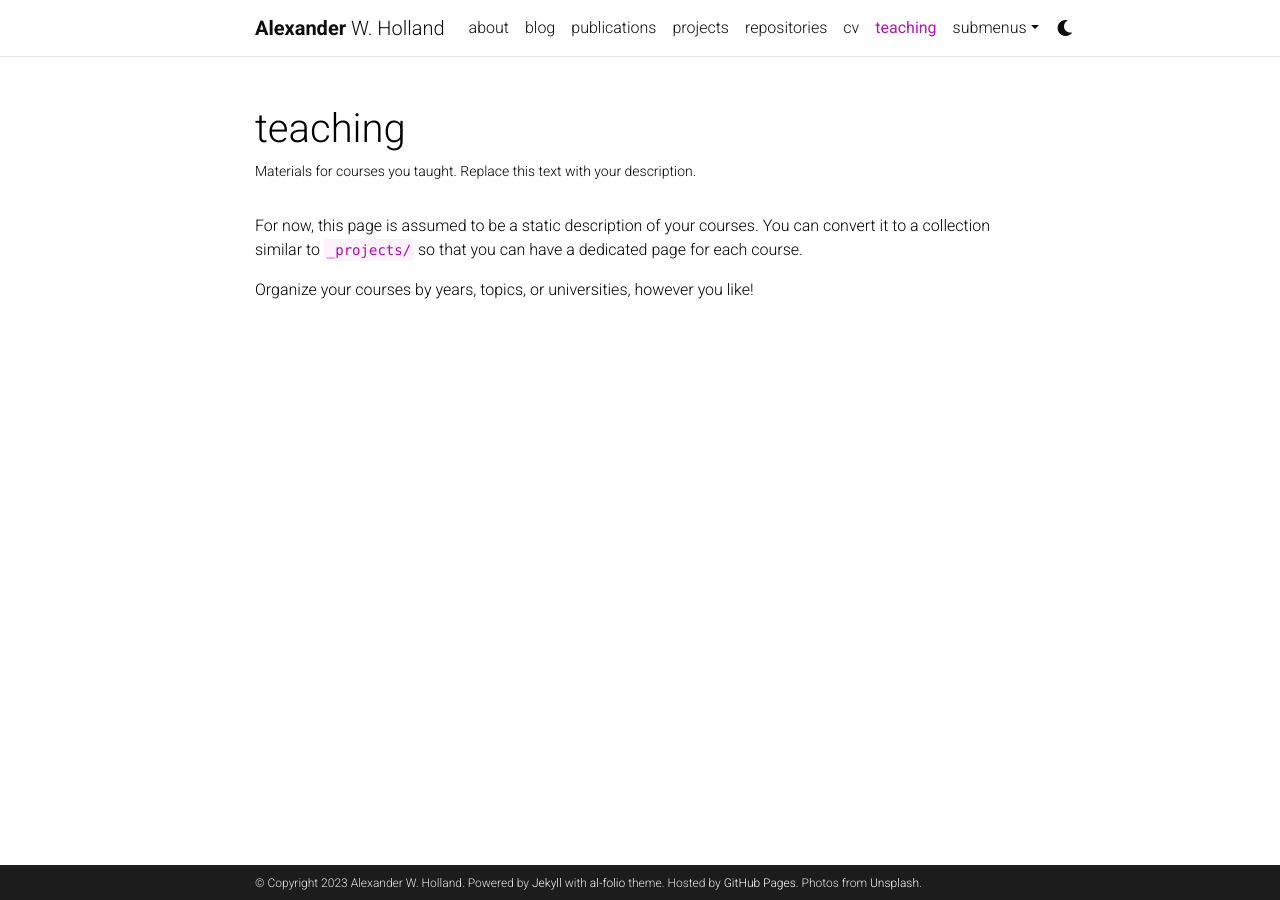
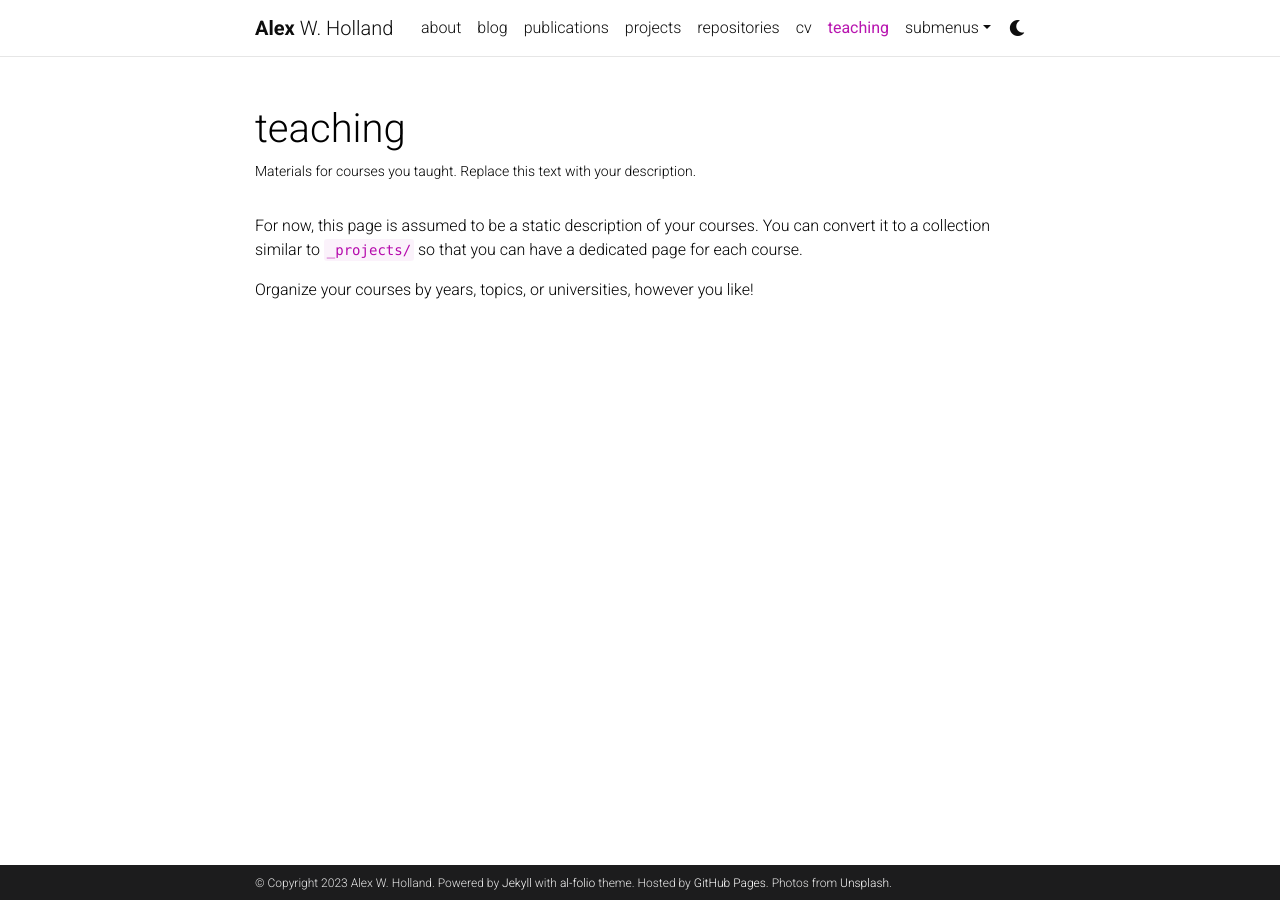
Before and after one commit to alexwholland/alexwholland.github.io, a Jekyll site: the page built from _pages/teaching.md, in a window 1280 px wide. Built offline with Jekyll 4.4.1, drawn with Linux system fonts in a browser that asks for light colours; comment, search, counter and statistics services are not loaded; a style sheet for code colours, icons or effects is not loaded.

Commit message:
test deployment

```diff
--- a/_config.yml
+++ b/_config.yml
@@ -3,7 +3,7 @@
 # -----------------------------------------------------------------------------
 
 title: blank # the website title (if blank, full name will be used instead)
-first_name: Alexander
+first_name: Alex
 middle_name: W.
 last_name: Holland
 email: you@example.com
```
